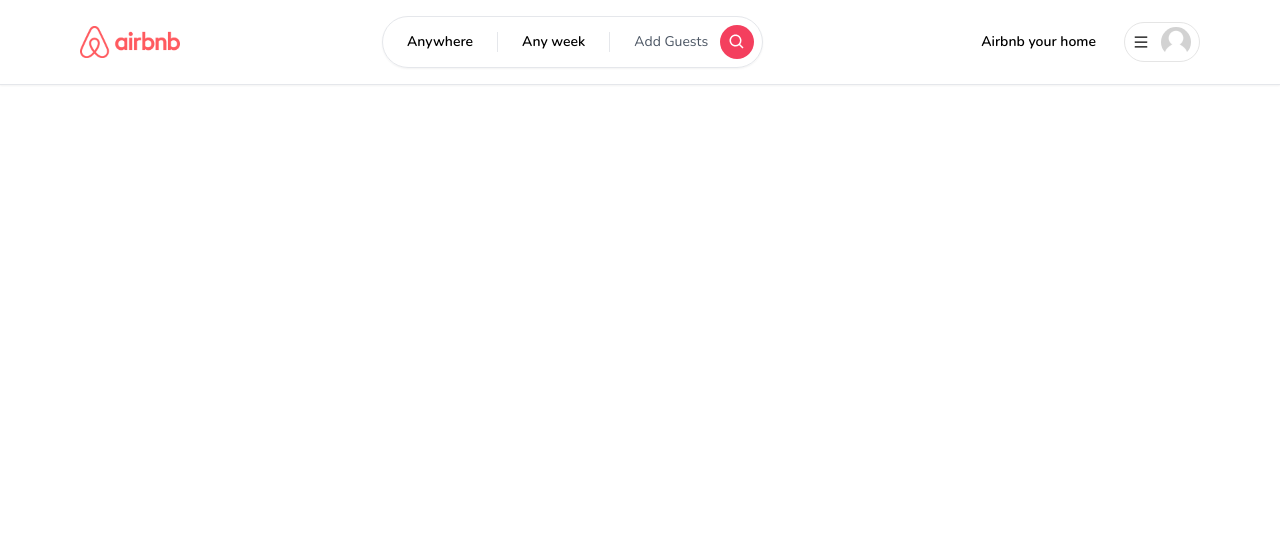
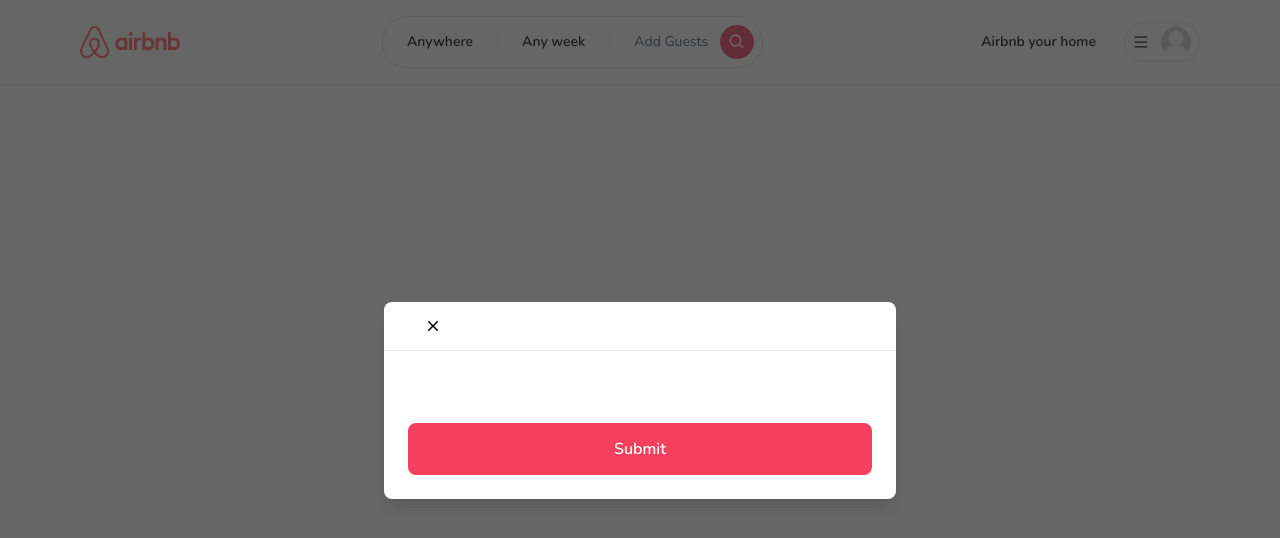
Before and after one commit to aliasgar45/booking-app, a Next.js app: page / in a window 1280 px wide. Shown: the top 538 px of the page. Built offline with nearby package versions, Linux system fonts and the light colour scheme.

Commit message:
Started Authentication Part

```diff
--- /dev/null
+++ b/app/components/Button.tsx
@@ -0,0 +1,56 @@
+'use client'
+
+interface ButtonProps{
+    label:string;
+    onClick: (e: React.MouseEvent<HTMLButtonElement>) => void;
+    disabled ?: boolean;
+    outline?: boolean;
+    small?: boolean;
+    icon?: IconType;
+}
+
+const Button: React.FC<ButtonProps> = ({
+    label,
+    onClick,
+    disabled,
+    outline,
+    small,
+    icon: Icon
+}) => {
+  return (
+    <button
+    onClick={onClick}
+    disabled={disabled}
+    className={`
+    relative
+    disabled:opacity-70
+    disabled:cursor-not-allowed
+    rounded-lg
+    hover:opacity-80
+    transition
+    w-full
+    ${outline? 'bg-white': 'bg-rose-500'}
+    ${outline? 'border-black': 'border-rose-500'}
+    ${outline? 'text-black': 'text-white'}
+    ${small? 'py-1' : 'py-3'}
+    ${small? 'text-sm' : 'text-md'}
+    ${small? 'font-light' : 'font-semibold'}
+    ${small? 'border-[1px]' : 'border-2'}
+    `}
+    >
+        {Icon && (
+            <Icon
+            size={24}
+            className="
+            absolute
+            left-4
+            top-3
+            "
+            />
+        )}
+        {label}
+    </button>
+  )
+}
+
+export default Button
--- /dev/null
+++ b/app/components/ClientOnly.tsx
@@ -0,0 +1,30 @@
+'use client'
+
+import { useEffect, useState } from "react"
+
+interface ClientOnlyProps {
+    children : React.ReactNode;
+}
+
+const ClientOnly: React.FC<ClientOnlyProps> = ({
+    children
+}) => {
+    const [hasMounted, setHasMounted] = useState(false);
+
+    useEffect(() => {
+        setHasMounted(true);
+    }, []);
+
+    if(!hasMounted){
+        return null;
+    }
+
+
+    return (
+    <>
+    {children}
+    </>
+  )
+}
+
+export default ClientOnly
--- /dev/null
+++ b/app/components/modals/Modal.tsx
@@ -0,0 +1,199 @@
+'use client'
+
+import { useCallback, useEffect, useState } from "react";
+import {IoMdClose} from 'react-icons/io'
+import Button from "../Button";
+
+
+interface ModalProps{
+    isOpen?: boolean;
+    onClose: () => void;
+    onSubmit: () => void;
+    title?: string;
+    body?: React.ReactElement;
+    footer?: React.ReactElement;
+    actionLabel: string;
+    disabled?: boolean;
+    secondaryAction?: () => void;
+    secondaryActionLabel?: string;
+
+}
+
+const Modal: React.FC<ModalProps> = ({
+    isOpen,
+    onClose,
+    onSubmit,
+    title,
+    body,
+    footer,
+    actionLabel,
+    disabled,
+    secondaryAction,
+    secondaryActionLabel,
+}) => {
+    const [showModal, setShowModal] = useState(isOpen);
+
+
+    useEffect(() => {
+        setShowModal(isOpen);
+    }, [isOpen]);
+
+    const handleClose = useCallback(() => {
+      if(disabled){
+        return;
+      }
+      setShowModal(false);
+      setTimeout( () => {
+        onClose();
+      },300);
+    },[disabled,onClose]);
+
+    const handleSubmit = useCallback(() =>{
+      if(disabled){
+        return;
+      }
+      onSubmit();
+    },[disabled,onSubmit]);
+
+    const handleSecondaryAction = useCallback(()=>{
+      if(disabled || !secondaryAction){
+        return;
+      }
+
+      secondaryAction();
+    },[disabled,secondaryAction]);
+
+    if(!isOpen){
+      return null;
+    }
+
+  return (
+    <>
+      <div
+      className="
+      justify-center
+      items-center
+      flex
+      overflow-x-hidden
+      overflow-y-auto
+      fixed
+      inset-0
+      z-50
+      outline-none
+      focus:outline-none
+      bg-neutral-800/70
+      "
+      >
+        <div
+        className="
+        relative
+        w-full
+        md:w-4/6
+        lg:w-3/6
+        xl:w-2/5
+        my-6
+        mx-auto
+        h-full
+        lg:h-auto
+        md:h-auto
+        "
+        >
+          { /* CONTENT */}
+          <div
+          className={`
+          translate
+          duration-300
+          h-full
+          ${showModal ? 'translate-y-0' : 'translate-y-full'}
+          ${showModal ? 'opacity-100' : 'opacity-0'}
+          `}
+          >
+            <div
+            className="
+              translate
+              h-full
+              lg:h-auto
+              md:h-auto
+              border-0
+              rounded-lg
+              shadow-lg
+              relative
+              flex
+              flex-col
+              w-full
+              bg-white
+              outline-none
+              focus:outline-none
+            "
+            >
+              {/* HEADER */}
+              <div
+              className="
+              flex
+              items-center
+              p-6
+              rounded-t
+              justify-center
+              realtive
+              border-b-[1px]
+              "
+              >
+                <button
+                onClick={handleClose}
+                className="
+                p-1
+                border-0
+                hover:opacity-70
+                transition
+                absolute
+                left-9
+                "
+                >
+                  <IoMdClose size={18}/>
+                </button>
+                <div
+                className="text-lg font-semibold"
+                >
+                  {title}
+                </div>
+              </div>
+              {/*BODY*/}
+              <div className="relative p-6 felx-auto">
+                {body}
+              </div>
+              {/*FOOTER*/}
+              <div className="flex flex-col gap-2 p-6">
+                <div
+                className="
+                flex
+                flex-row
+                items-center
+                gap-4
+                w-full
+                "
+                >
+                  {secondaryAction && secondaryActionLabel && (
+                     <Button
+                     outline
+                     disabled={disabled}
+                     label={secondaryActionLabel}
+                     onClick={handleSecondaryAction}
+                     />
+                  )}
+
+                  <Button
+                  disabled={disabled}
+                  label={actionLabel}
+                  onClick={handleSubmit}
+                  />
+                </div>
+              </div>
+            </div>
+          </div>
+        </div>
+      </div>
+    </>
+  )
+}
+
+export default Modal
--- a/app/layout.tsx
+++ b/app/layout.tsx
@@ -1,3 +1,5 @@
+import ClientOnly from './components/ClientOnly';
+import Modal from './components/modals/Modal';
 import Navbar from './components/navbar/Navbar';
 import './globals.css'
 import { Nunito } from 'next/font/google'
@@ -17,7 +19,10 @@ export default function RootLayout({
   return (
     <html lang="en">
       <body className={inter.className}>
-        <Navbar/>
+        <ClientOnly>
+          <Modal actionLabel='Submit' isOpen />
+          <Navbar/>
+        </ClientOnly>
         {children}
         </body>
     </html>
--- a/package.json
+++ b/package.json
@@ -18,7 +18,8 @@
     "react": "18.2.0",
     "react-dom": "18.2.0",
     "react-icons": "^4.9.0",
-    "typescript": "5.1.3"
+    "typescript": "5.1.3",
+    "zustand": "^4.3.8"
   },
   "devDependencies": {
     "autoprefixer": "^10.4.14",
```
Also changed, not shown: app/components/useRegisterModal.ts (added, +7 -0 lines), 1 other file (tests, documents, lock files or other folders).
